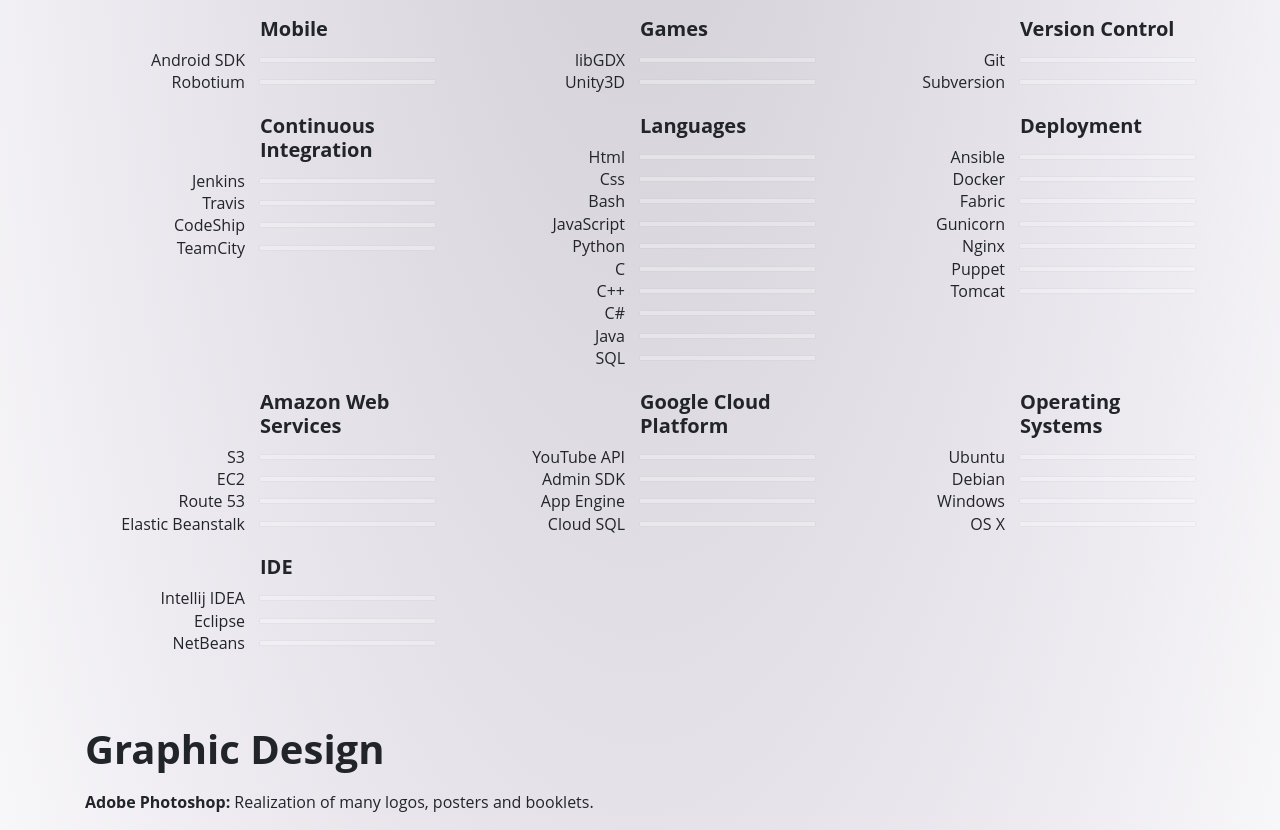
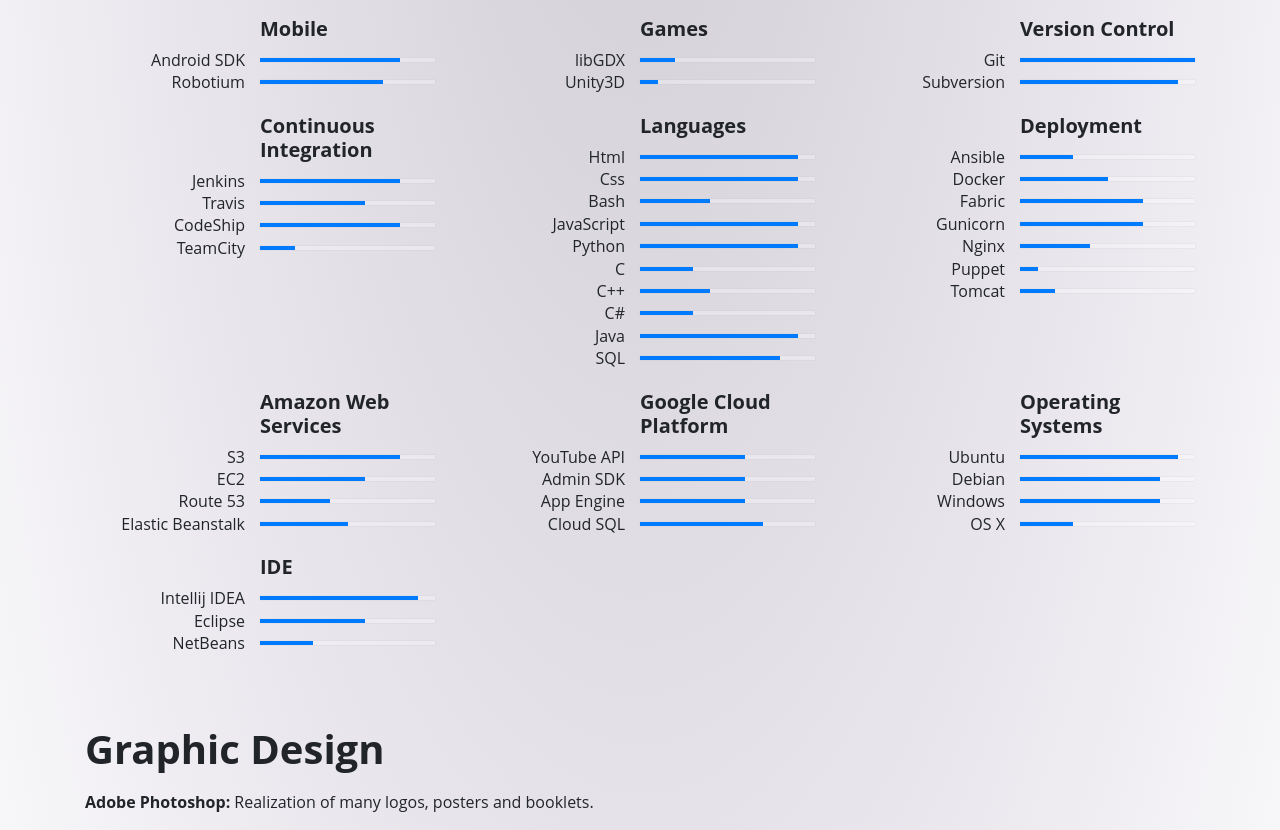
Before and after one commit to TimotheeJeannin/TimotheeJeannin.github.io, a plain HTML site: page index.html in a window 1280 px wide. Shown: the part 2336-3166 px from the top of the page. Drawn offline with nearby package versions, Linux system fonts and the light colour scheme.

Commit message:
Fixed progress bars style.

```diff
--- a/index.html
+++ b/index.html
@@ -37,7 +37,8 @@
                     <span v-html="experience.description"></span>
                     <span class="tj-stack">
                         <span v-for="(techno, index) in experience.stack">
-                            <a v-bind:href="techno.link">{{techno.name}}</a><span v-show="index !== (experience.stack.length-1)">, </span>
+                            <a v-bind:href="techno.link">{{techno.name}}</a><span
+                                v-show="index !== (experience.stack.length-1)">, </span>
                         </span>
                     </span>
                 </div>
@@ -79,8 +80,9 @@
                     <span v-html="project.description"></span>
                     <span class="tj-stack">
                         <span v-for="(techno, index) in project.stack">
-                        <a v-bind:href="techno.link">{{techno.name}}</a><span v-show="index !== (project.stack.length-1)">, </span>
-                    </span>
+                            <a v-bind:href="techno.link">{{techno.name}}</a><span
+                                v-show="index !== (project.stack.length-1)">, </span>
+                        </span>
                     </span>
                 </div>
             </div>
@@ -101,8 +103,7 @@
                     <div v-for="skill in skillSet.skills">
                         <div style="width: 50%; float: right">
                             <div class="progress">
-                                <div class="progress-bar" role="progressbar"
-                                     ng-style="{ 'width' : skill.evaluation}"></div>
+                                <div class="progress-bar" v-bind:style="{ 'width' : skill.evaluation}"></div>
                             </div>
                         </div>
                         <div class="text-right" style="width: 50%; float: right; padding-right: 15px">{{skill.name}}
```
